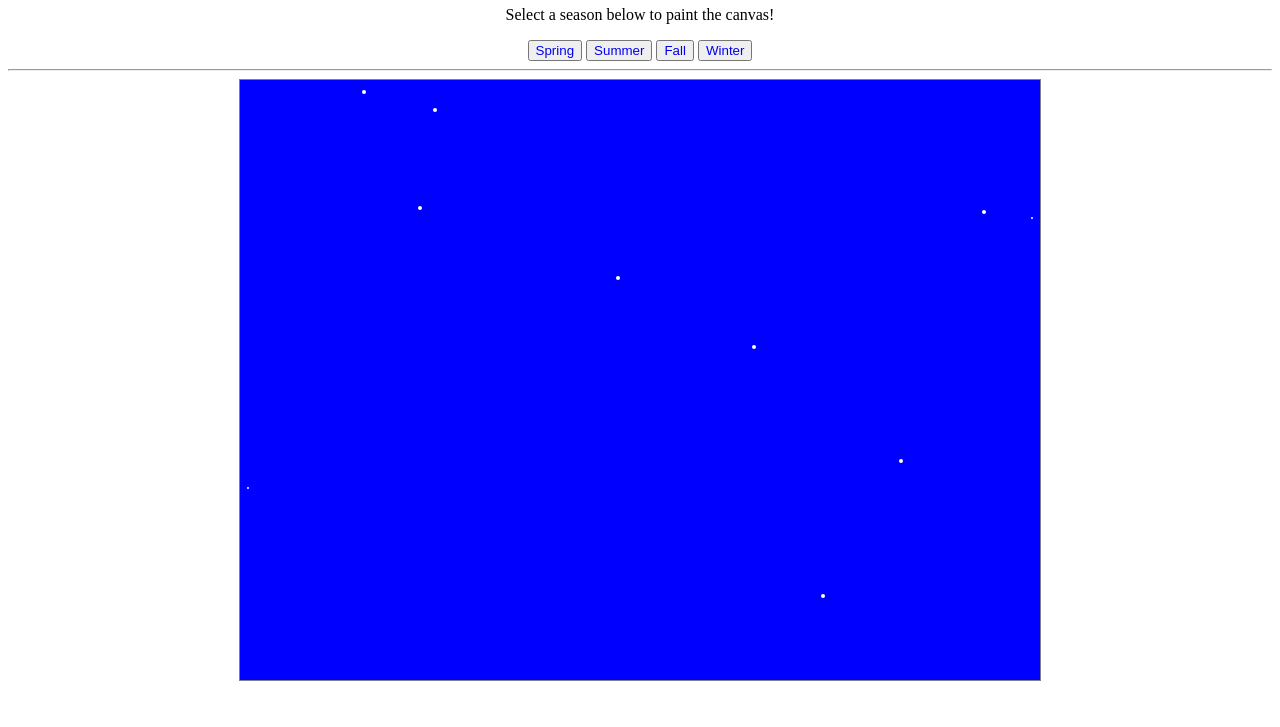
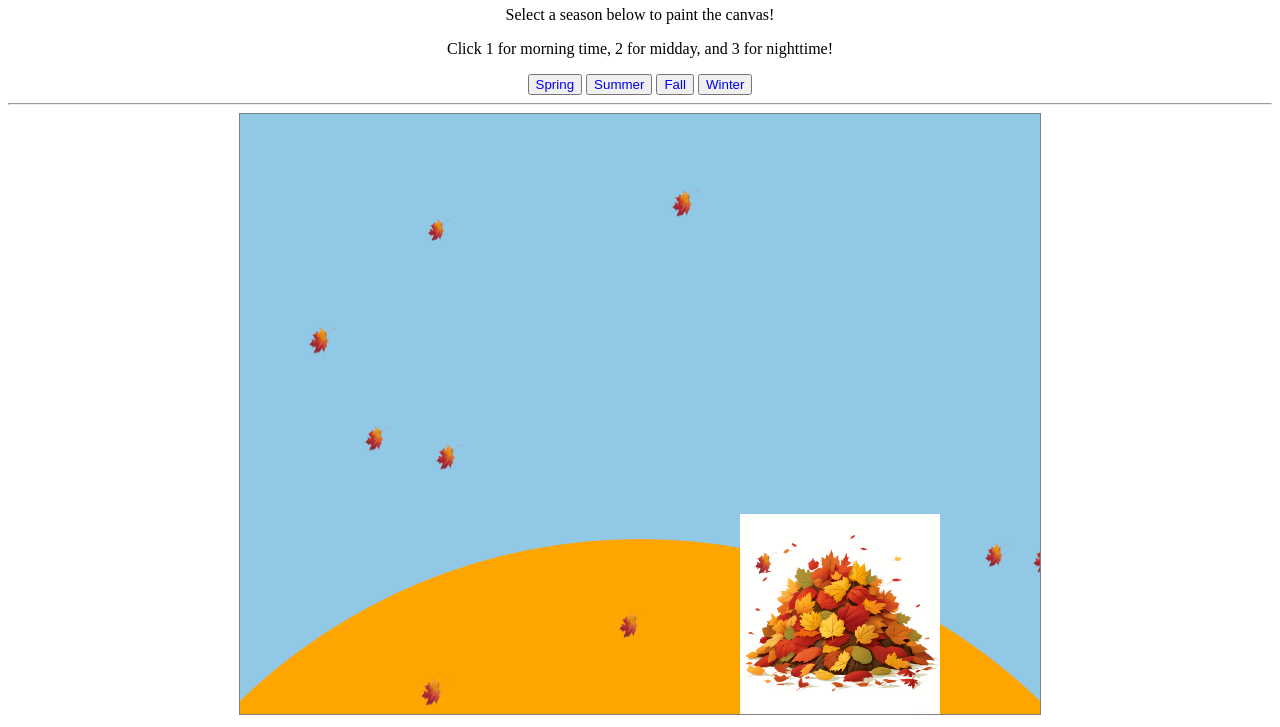
Before and after one commit to naazpreetgiani/SeasonsProject, a plain HTML site: page fall.html in a window 1280 px wide. Shown: the part 75-802 px from the top of the page. Drawn offline with Linux system fonts and the light colour scheme.

Commit message:
Add files via upload

```diff
--- a/fall.html
+++ b/fall.html
@@ -9,6 +9,7 @@
 <body>
     <h1>Seasons Project</h1>
     <p>Select a season below to paint the canvas!</p>
+    <p>Click 1 for morning time, 2 for midday, and 3 for nighttime!</p>
     <button id="Spring"><a href="spring.html">Spring</a></button>
     <button id="Summer"><a href="summer.html">Summer</a></button>
     <button id="Fall"><a href="fall.html">Fall</a></button>
@@ -16,6 +17,8 @@
     <hr>
     <canvas id="fallCanvas"></canvas>
     <script defer src="fall.js"></script>
+    <img id="leaf" src="images/leaf.png" style="display: none;">
+    <img id="leafpile" src="images/leafpile.png" style="display: none;">
     <script src="random.js"></script>
 </body>
 </html>
--- a/fall.js
+++ b/fall.js
@@ -9,50 +9,57 @@ cnv.height = 600;
 let upPressed = false;
 let downPressed = false;
 
-let snowflakes = [];
+// Image Stuff
+let leafImg = document.getElementById("leaf");
+let leafpileImg = document.getElementById("leafpile");
+
+let leaves = [];
 for (let n = 1; n <=10; n++) {
-    snowflakes.push(randomSnowflake());
+    leaves.push(randomleaf());
 }
 
 window.addEventListener("load", draw)
 
 function draw() {
-    ctx.fillStyle = "blue";
+    ctx.fillStyle = "rgb(145, 200, 230)";
     ctx.fillRect(0, 0, cnv.width, cnv.height);
 
-   for (let i = 0; i < snowflakes.length; i++) {
-       moveFlake(snowflakes[i]);
-       drawFlake(snowflakes[i]);
+    ctx.fillStyle = "orange";
+    ctx.beginPath();
+    ctx.arc(400, 1000, 575, 0, 2 * Math.PI);
+    ctx.fill();
+
+    ctx.drawImage(leafpileImg, 500, 400, 200, 200);
+
+   for (let i = 0; i < leaves.length; i++) {
+       moveLeaf(leaves[i]);
+       drawLeaf(leaves[i]);
     }
 
  requestAnimationFrame(draw);
 }
 
-function drawFlake(aFlake) {
- ctx.fillStyle = "white";
- ctx.beginPath();
- ctx.arc(aFlake.x, aFlake.y, aFlake.r, 0, 2 * Math.PI)
- ctx.fill();
+function drawLeaf(aLeaf) {
+    ctx.drawImage(leafImg, aLeaf.x, aLeaf.y, aLeaf.w, aLeaf.w);
 }
 
-function moveFlake(aFlake) {
-    aFlake.y += aFlake.s;
+function moveLeaf(aLeaf) {
+    aLeaf.y += aLeaf.s;
 
-    if (aFlake.y > 600) {
-        aFlake.y = 0;
-        aFlake.x = randomInt(1, 800);
+    if (aLeaf.y > 600) {
+        aLeaf.y = 0;
+        aLeaf.x = randomInt(1, 800);
     }
 }
 
-
-function randomSnowflake() {
-   return {
+function randomleaf() {
+    return {
         x: randomInt(0, cnv.width),
         y: randomInt(0, cnv.height),
-        r: randomInt(1, 3),
-        s: randomInt(1, 4)
+        w: randomInt(20, 30),
+        s: randomInt(2, 5)
     }
-}
+ }
 
 // Event Listeners & Handlers
 document.addEventListener("keydown", keydownHandler);
@@ -67,11 +74,11 @@ function keydownHandler(e) {
     }
 
     if (upPressed) {
-        snowflakes.push(randomSnowflake());
-        console.log(snowflakes);
+        leaves.push(randomleaf());
+        console.log(leaves);
     } else if (downPressed) {
-        snowflakes.pop();
-        console.log(snowflakes);
+        leaves.pop();
+        console.log(leaves);
     }
 }
 
--- a/spring.js
+++ b/spring.js
@@ -39,7 +39,7 @@ function draw() {
 
     ctx.fillStyle = "green";
     ctx.beginPath();
-    ctx.arc(400, 1000, 580, 0, 2 * Math.PI);
+    ctx.arc(400, 1000, 575, 0, 2 * Math.PI);
     ctx.fill();
 
     ctx.drawImage(cloudImg, cloud1x, cloud1y);
```
Also changed, not shown: index.html (+1 -0 lines), spring.html (+1 -0 lines), summer.html (+2 -0 lines), summer.js (+23 -6 lines), winter.html (+2 -0 lines), winter.js (+6 -3 lines), images/grass.png (added), images/leaf.png (added), images/leafpile.png (added), images/winterolaf.png (added).
